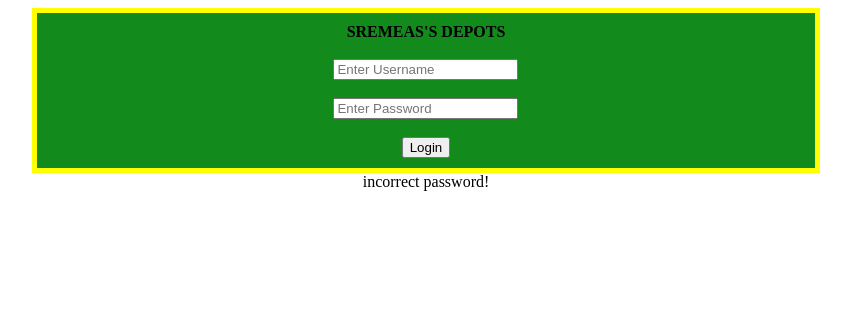
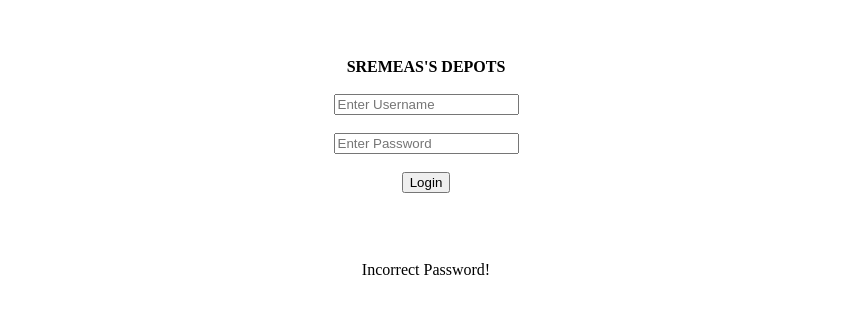
Before and after one commit to Kakratana/sremeasdeport, a plain HTML site: page index.html in a window 1280 px wide. Both pictures are taken after a click on the button "Login". Shown: the whole page, without its empty margins (214-1065 px from the left). Drawn offline with Linux system fonts and the light colour scheme.

Commit message:
Update index.html

```diff
--- a/index.html
+++ b/index.html
@@ -6,11 +6,11 @@
 <body>
     <style>
         .form {
-          background-color: rgb(18, 138, 28);
+
           margin: auto;
-          width: 60%;
-          border: 5px solid #FFFF00;
-          padding: 10px;
+          width: 90%;
+
+          padding: 50px;
         }
 
 
@@ -20,7 +20,7 @@
         function check(){
             const userName = document.getElementById("uname").value;
             const passWord = document.getElementById("psw").value;
-            if (userName == "sremeas" && passWord == "123"){
+            if (userName == "sm" && passWord == "4027"){
                 document.getElementById("map").style.visibility = "visible";
             } else document.getElementById("error").style.visibility = "visible";
         }
@@ -38,7 +38,7 @@
         </center>
     </div>
 
-    <div id="error" style="visibility: hidden;"> <center>incorrect password!</center></div>
+    <div id="error" style="visibility: hidden;"> <br><center>Incorrect Password!</center></div>
 
     <div id="map" style="visibility: hidden;">
     <iframe src="https://www.google.com/maps/d/embed?mid=1deAfNBv6iwEFqzg-JgtpuqlYeslQXRwI&ehbc=2E312F"
```
